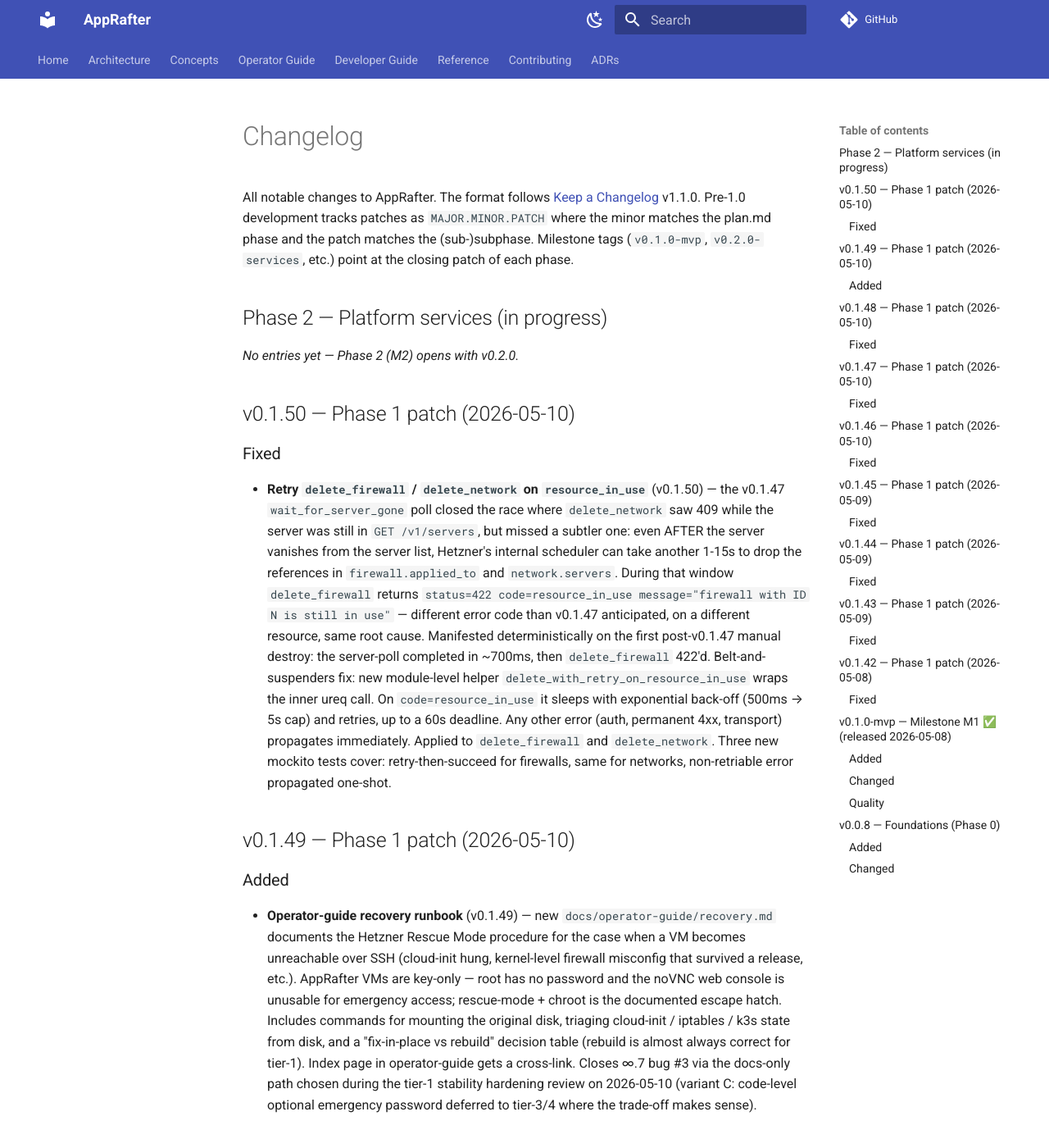
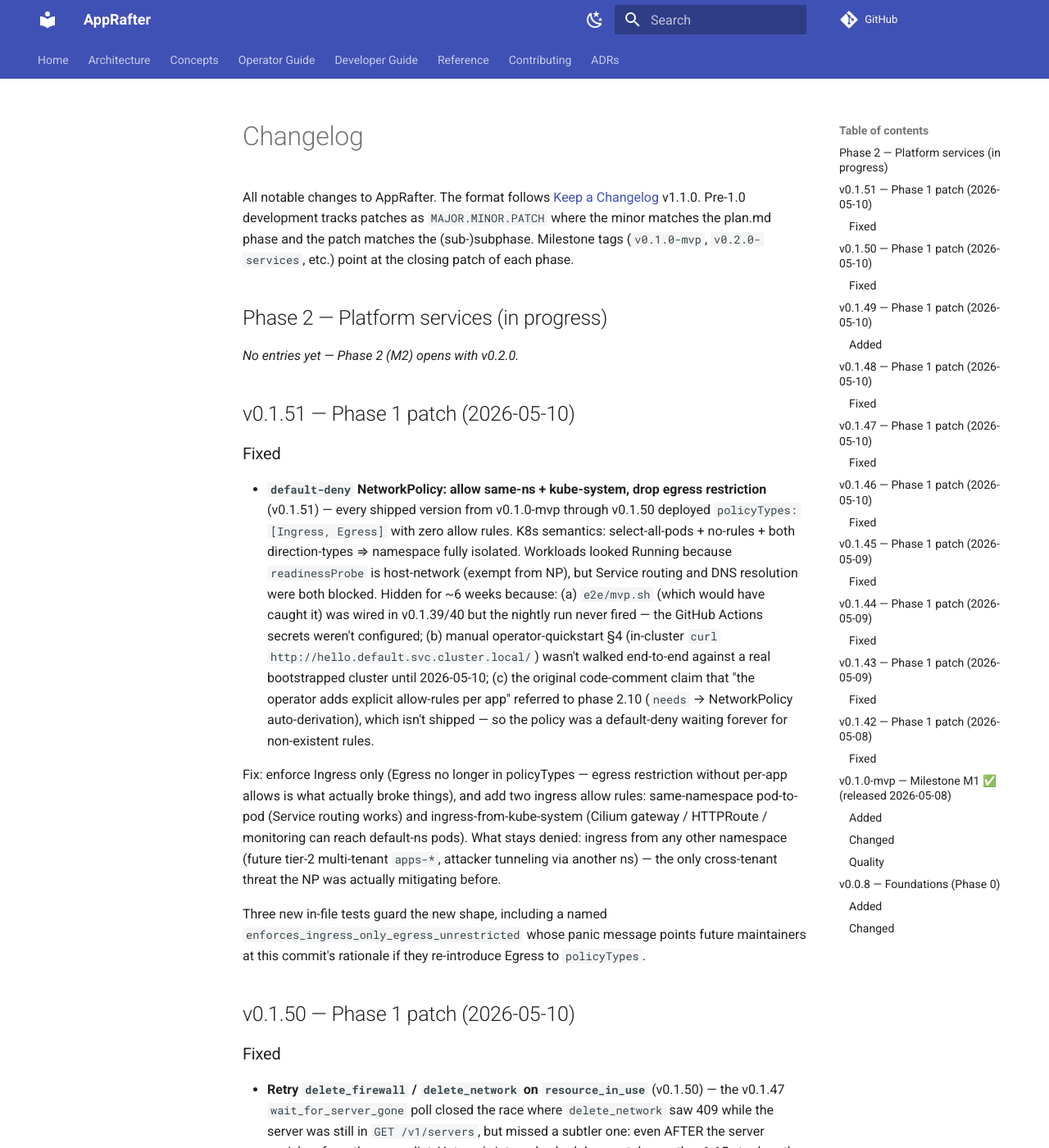
Before and after one commit to AppRafter/apprafter, an MkDocs documentation site: the page built from docs/changelog/UNRELEASED.md, in a window 1280 px wide and 1400 px high. Shown: the whole window at 82% size. Built offline with MkDocs 1.6.1 and Material for MkDocs 9.7.7, drawn with Linux system fonts in a browser that asks for light colours; comment, search, counter and statistics services are not loaded.

Commit message:
docs(changelog): v0.1.51 — default-deny NP allows same-ns + kube-system
Co-Authored-By: Claude Opus 4.7 (1M context) <noreply@anthropic.com>

```diff
--- a/docs/changelog/UNRELEASED.md
+++ b/docs/changelog/UNRELEASED.md
@@ -10,6 +10,45 @@ patch of each phase.
 ## Phase 2 — Platform services (in progress)
 
 _No entries yet — Phase 2 (M2) opens with v0.2.0._
+
+## v0.1.51 — Phase 1 patch (2026-05-10)
+
+### Fixed
+
+- **`default-deny` NetworkPolicy: allow same-ns + kube-system,
+  drop egress restriction** (v0.1.51) — every shipped version
+  from v0.1.0-mvp through v0.1.50 deployed
+  `policyTypes: [Ingress, Egress]` with zero allow rules. K8s
+  semantics: select-all-pods + no-rules + both direction-types
+  ⇒ namespace fully isolated. Workloads looked Running because
+  `readinessProbe` is host-network (exempt from NP), but
+  Service routing and DNS resolution were both blocked. Hidden
+  for ~6 weeks because: (a) `e2e/mvp.sh` (which would have
+  caught it) was wired in v0.1.39/40 but the nightly run never
+  fired — the GitHub Actions secrets weren't configured; (b)
+  manual operator-quickstart §4 (in-cluster `curl
+  http://hello.default.svc.cluster.local/`) wasn't walked
+  end-to-end against a real bootstrapped cluster until
+  2026-05-10; (c) the original code-comment claim that "the
+  operator adds explicit allow-rules per app" referred to
+  phase 2.10 (`needs` → NetworkPolicy auto-derivation), which
+  isn't shipped — so the policy was a default-deny waiting
+  forever for non-existent rules.
+
+  Fix: enforce Ingress only (Egress no longer in policyTypes —
+  egress restriction without per-app allows is what actually
+  broke things), and add two ingress allow rules:
+  same-namespace pod-to-pod (Service routing works) and
+  ingress-from-kube-system (Cilium gateway / HTTPRoute /
+  monitoring can reach default-ns pods). What stays denied:
+  ingress from any other namespace (future tier-2 multi-tenant
+  `apps-*`, attacker tunneling via another ns) — the only
+  cross-tenant threat the NP was actually mitigating before.
+
+  Three new in-file tests guard the new shape, including a
+  named `enforces_ingress_only_egress_unrestricted` whose panic
+  message points future maintainers at this commit's rationale
+  if they re-introduce Egress to `policyTypes`.
 
 ## v0.1.50 — Phase 1 patch (2026-05-10)
 
```
Also changed, not shown: plan.md (+3 -1 lines).
